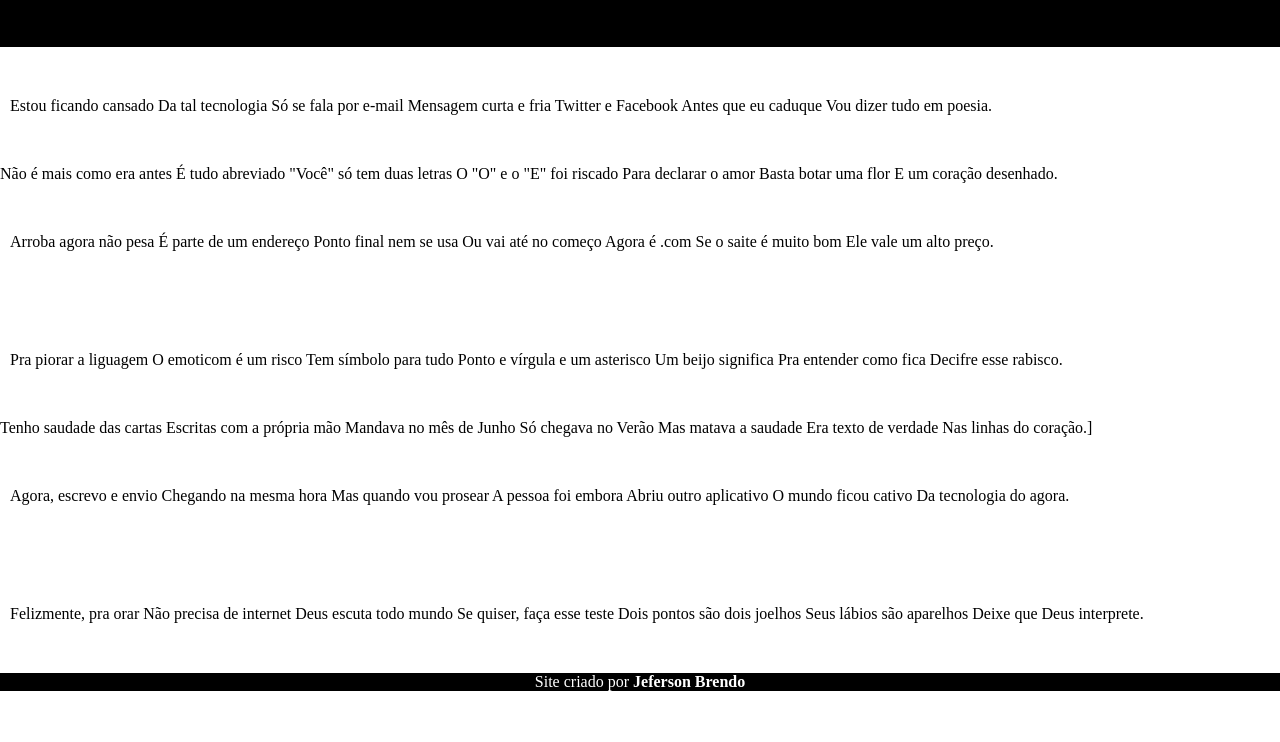
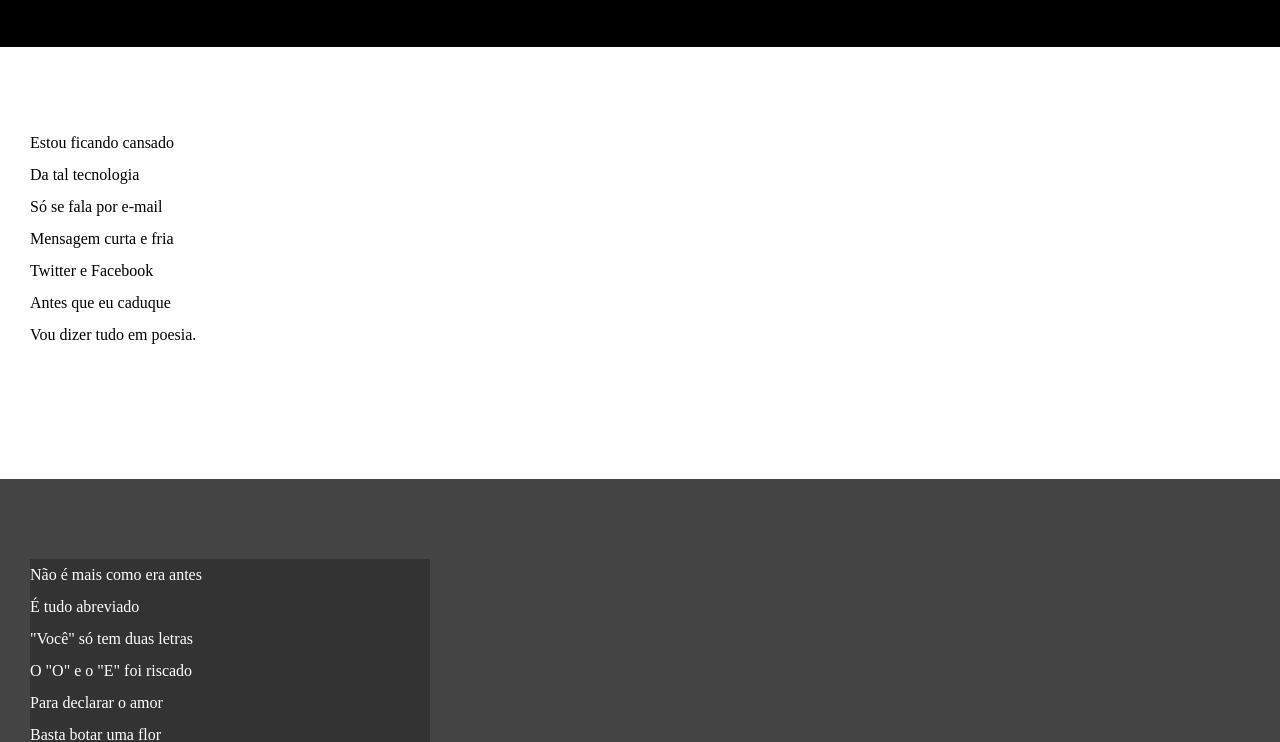
Before and after one commit to jefersonbrendo/htmlecss, a plain HTML site: page desafios/Desafio Cordel/index.html in a window 1280 px wide. Shown: the part 213-955 px from the top of the page. Before the commit the page ends 904 px from the top, so only its background shows below. Drawn offline with Linux system fonts and the light colour scheme.

Commit message:
atualizei estilo

```diff
--- a/desafios/Desafio Cordel/index.html
+++ b/desafios/Desafio Cordel/index.html
@@ -15,97 +15,86 @@
             Por <a href="https://www.recantodasletras.com.br/poesias/3186743" target="_blank" rel="">Milton Duarte</a>
         </p>
     </header>
-        <main>
+
         <section class="normal">
-                <article>
-                    Estou ficando cansado
-                    Da tal tecnologia
-                    Só se fala por e-mail
-                    Mensagem curta e fria
-                    Twitter e Facebook
-                    Antes que eu caduque
-                    Vou dizer tudo em poesia.
-                </article>
+            <p>
+                Estou ficando cansado<br>
+                Da tal tecnologia<br>
+                Só se fala por e-mail<br>
+                Mensagem curta e fria<br>
+                Twitter e Facebook<br>
+                Antes que eu caduque<br>
+                Vou dizer tudo em poesia.<br>
+            </p>
         </section>
 
-           <section id="joaninha">
-                <article>
-                    Não é mais como era antes
-                    É tudo abreviado
-                    "Você" só tem duas letras
-                    O "O" e o "E" foi riscado
-                    Para declarar o amor
-                    Basta botar uma flor
-                    E um coração desenhado.
-                </article>
+        <section class="imagem">
+            <p>
+                Não é mais como era antes<br>
+                É tudo abreviado<br>
+                "Você" só tem duas letras<br>
+                O "O" e o "E" foi riscado<br>
+                Para declarar o amor<br>
+                Basta botar uma flor<br>
+                E um coração desenhado.<br>
+            </p>
+        </section>
+        <section class="normal">
+            <p>
+                Arroba agora não pesa<br>
+                É parte de um endereço<br>
+                Ponto final nem se usa<br>
+                Ou vai até no começo<br>
+                Agora é .com<br>
+                Se o saite é muito bom<br>
+                Ele vale um alto preço.<br>
+            </p>
+            <p>
+                Pra piorar a liguagem<br>
+                O emoticom é um risco<br>
+                Tem símbolo para tudo<br>
+                Ponto e vírgula e um asterisco<br>
+                Um beijo significa<br>
+                Pra entender como fica<br>
+                Decifre esse rabisco.<br>
+            </p>
         </section>
 
-
-
-           <section class="normal">
-                <article>
-                    Arroba agora não pesa
-                    É parte de um endereço
-                    Ponto final nem se usa
-                    Ou vai até no começo
-                    Agora é .com
-                    Se o saite é muito bom
-                    Ele vale um alto preço.
-                </article>
+        <section class="imagem">
+            <p>
+                Tenho saudade das cartas<br>
+                Escritas com a própria mão<br>
+                Mandava no mês de Junho<br>
+                Só chegava no Verão<br>
+                Mas matava a saudade<br>
+                Era texto de verdade<br>
+                Nas linhas do coração.<br>
+            </p>
         </section>
 
         <section class="normal">
-                <article>
-                    Pra piorar a liguagem
-                    O emoticom é um risco
-                    Tem símbolo para tudo
-                    Ponto e vírgula e um asterisco
-                    Um beijo significa
-                    Pra entender como fica
-                    Decifre esse rabisco.
-                </article>
+            <p>
+                Agora, escrevo e envio<br>
+                Chegando na mesma hora<br>
+                Mas quando vou prosear<br>
+                A pessoa foi embora<br>
+                Abriu outro aplicativo<br>
+                O mundo ficou cativo<br>
+                Da tecnologia do agora.<br>
+            </p>
+
+            <p>
+                Felizmente, pra orar<br>
+                Não precisa de internet<br>
+                Deus escuta todo mundo<br>
+                Se quiser, faça esse teste<br>
+                Dois pontos são dois joelhos<br>
+                Seus lábios são aparelhos<br>
+                Deixe que Deus interprete.<br>
+            </p>
         </section>
-
-
-
-           <section id="livro">
-                <article>
-                    Tenho saudade das cartas
-                    Escritas com a própria mão
-                    Mandava no mês de Junho
-                    Só chegava no Verão
-                    Mas matava a saudade
-                    Era texto de verdade
-                    Nas linhas do coração.]
-                </article>
-           </section>
-
-            <section class="normal">
-                <article>
-                    Agora, escrevo e envio
-                    Chegando na mesma hora
-                    Mas quando vou prosear
-                    A pessoa foi embora
-                    Abriu outro aplicativo
-                    O mundo ficou cativo
-                    Da tecnologia do agora.
-                </article>
-            </section>
-
-            <section class="normal">
-                <article>
-                    Felizmente, pra orar
-                    Não precisa de internet
-                    Deus escuta todo mundo
-                    Se quiser, faça esse teste
-                    Dois pontos são dois joelhos
-                    Seus lábios são aparelhos
-                    Deixe que Deus interprete.
-                </article>
-            </section>
-        </main>
     <footer>
-            <p>Site criado por <a href="https://github.com/jefersonbrendo">Jeferson Brendo</a></p>
+        <p>Site criado por <a href="https://github.com/jefersonbrendo" target="_blank">Jeferson Brendo</a></p>
     </footer>
 </body>
 </html>
--- a/desafios/Desafio Cordel/style/style.css
+++ b/desafios/Desafio Cordel/style/style.css
@@ -9,11 +9,11 @@
     padding: 0;
 }
 
-a {
-    text-decoration: none;
-    font-weight: bolder;
-    color: white;
+html, body {
+    min-height: 100vh;
+    background-color: darkgray;
 }
+
 
 header {
     background-color: black;
@@ -34,21 +34,36 @@ header > p {
     padding-bottom: 50px;
 }
 
-header a {
+a {
     font-weight: bolder;
     text-decoration: none;
     color: white;
 }
 
-header a:hover {
+a:hover {
     text-decoration: underline;
 }
 
+section {
+    padding-top: 10vh;
+    padding-bottom: 10%;
+    line-height: 2em;
+    padding-left: 30px;
+}
 
 section.normal {
     background-color: white;
     color: black;
-    padding: 50px 10px;
+}
+
+section.imagem {
+    background-color: rgba(0, 0, 0, 0.596);
+    color: white;
+}
+
+section.imagem > p {
+    background-color: rgba(0, 0, 0, 0.253);
+    width: 400px;
 }
 
 
@@ -56,7 +71,9 @@ section.normal {
 
 
 footer {
+    font-family: Verdana, Geneva, Tahoma, sans-serif;
     background-color: black;
     color: white;
     text-align: center;
+    padding: 10px;
 }
```
Lines whose indentation alone changed are shown as unchanged.
